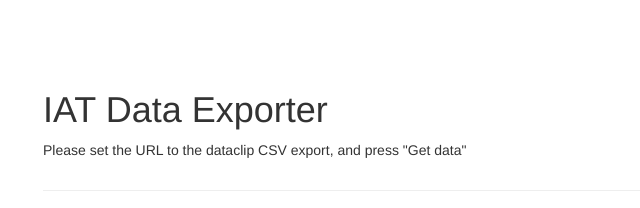
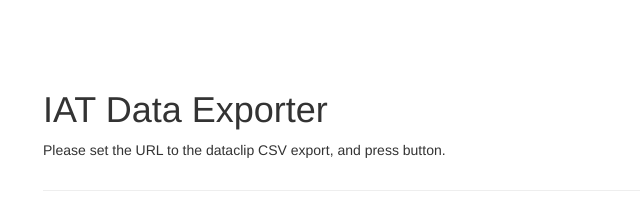
Before and after one commit to medialab/iat-data-exporter, a website: page views/index.html in a window 1280 px wide. Shown: the top 208 px of the page, 27-667 px from the left. Drawn offline with nearby package versions, Linux system fonts and the light colour scheme.

Commit message:
Minor text change.

```diff
--- a/views/index.html
+++ b/views/index.html
@@ -35,7 +35,7 @@
   <main class="container">
     <header class="row">
       <h1 class="col-xs-12">IAT Data Exporter</h1>
-      <p class="col-xs-12">Please set the URL to the dataclip CSV export, and press "Get data"</p>
+      <p class="col-xs-12">Please set the URL to the dataclip CSV export, and press button.</p>
     </header>
     <hr>
     <section class="row">
```
